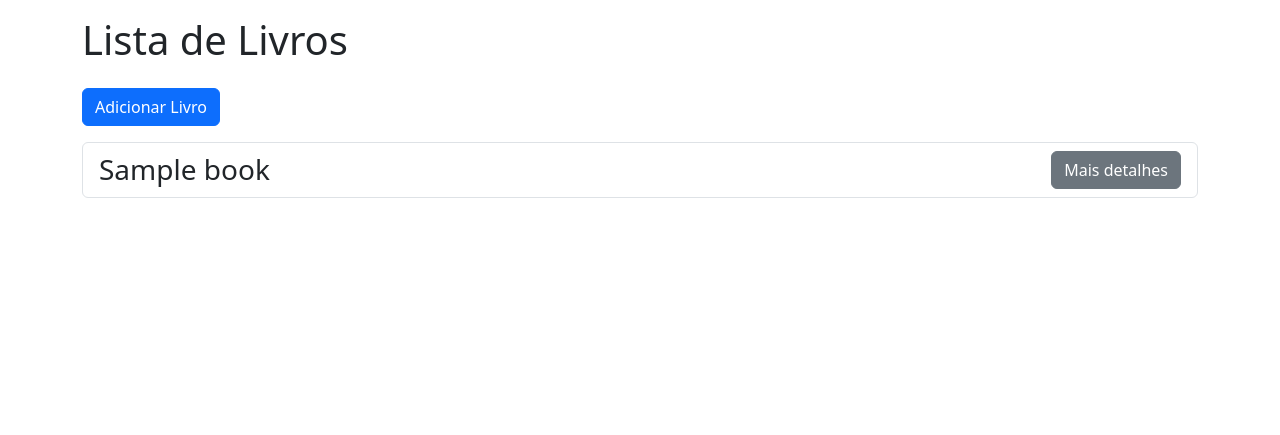
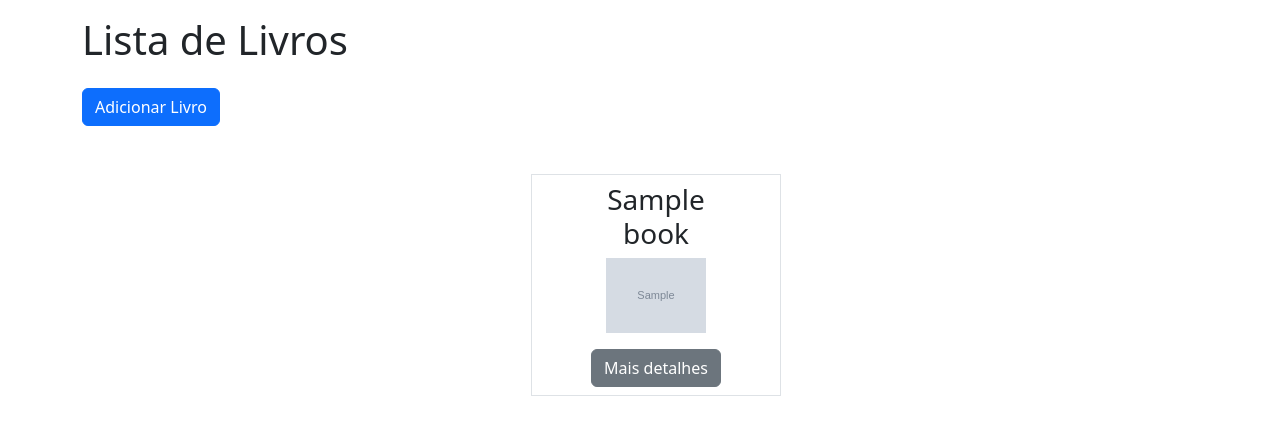
Before and after one commit to OlraCode/Books, a Symfony app: template templates/book/index.html.twig in a window 1280 px wide. Shown: the part 68-503 px from the top of the page. Run offline with Twig, Linux system fonts and the light colour scheme; the template is opened without the code that fills it: most values are stand-ins (such as "Sample title", 1, 10 or a date in 2020); grey boxes marked "Sample" are stand-in pictures; style sheets or scripts are compiled from the project's sources; some libraries are stand-ins or nearby versions.

Commit message:
add cover upload functionality

```diff
--- a/config/services.yaml
+++ b/config/services.yaml
@@ -4,6 +4,11 @@
 # Put parameters here that don't need to change on each machine where the app is deployed
 # https://symfony.com/doc/current/best_practices.html#use-parameters-for-application-configuration
 parameters:
+    app.cover_image_directory: '%kernel.project_dir%/public/upload/coverImages'
+
+when@test:
+    parameters:
+        app.cover_image_directory: '%kernel.project_dir%/tests/Controller/uploadTest'
 
 services:
     # default configuration for services in *this* file
--- a/src/Form/BookType.php
+++ b/src/Form/BookType.php
@@ -4,6 +4,7 @@ namespace App\Form;
 
 use App\Entity\Book;
 use Symfony\Component\Form\AbstractType;
+use Symfony\Component\Form\Extension\Core\Type\FileType;
 use Symfony\Component\Form\FormBuilderInterface;
 use Symfony\Component\OptionsResolver\OptionsResolver;
 
@@ -13,6 +14,10 @@ class BookType extends AbstractType
     {
         $builder
             ->add('title')
+            ->add('cover', FileType::class, [
+                'required' => false,
+                'mapped' => false
+            ])
         ;
     }
 
--- a/templates/book/index.html.twig
+++ b/templates/book/index.html.twig
@@ -6,13 +6,18 @@
 
 <a href="{{ path('app_book_new') }}" class="btn btn-primary my-3">Adicionar Livro</a>
 
-<ul class="list-group">
-    {% for book in books %}
-        <li class="list-group-item d-flex justify-content-between align-items-center">
-            <h3 class="m-0">{{ book.title }}</h3>
-            <a href="{{ path('app_book_show', {id: book.id}) }}" class="btn btn-secondary">Mais detalhes</a>
-        </li>
-    {% endfor %}
-</ul>
+<div class="mt-3 d-flex">
+    <ul class="d-flex justify-content-around flex-wrap" style="width: 100%">
+        {% for book in books %}
+            <li class="d-flex justify-content-between align-items-center border p-2 m-3" style="width: 250px">
+                <div class="d-flex flex-column align-items-center mx-5">
+                    <h3 class="mb-2 text-center">{{ book.title }}</h3>
+                    <img src="{{ asset('upload/coverImages/' ~ book.coverPath) }}" alt="Capa" style="max-width: 100px">
+                    <a href="{{ path('app_book_show', {id: book.id}) }}" class="btn btn-secondary mt-3">Mais detalhes</a>
+                </div>
+            </li>
+        {% endfor %}
+    </ul>
+</div>
 
 {% endblock %}
--- a/templates/book/show.html.twig
+++ b/templates/book/show.html.twig
@@ -4,7 +4,9 @@
 
 {% block body %}
 
-    <div class="d-flex">
+    <img src="{{ asset('upload/coverImages/' ~ book.coverPath) }}" alt="Capa" style="max-width: 400px">
+
+    <div class="d-flex mt-3">
         <a href="{{ path('app_book_edit', {'id': book.id}) }}" class="btn btn-warning me-2">Editar</a>
         {{ include('book/_delete_form.html.twig') }}
         <a href="{{ path('app_book_index') }}" class="btn btn-secondary mx-2">Voltar</a>
```
Also changed, not shown: migrations/Version20250107222459.php (added, +31 -0 lines), src/Controller/BookController.php (+18 -2 lines), src/Entity/Book.php (+15 -0 lines), tests/Controller/BookControllerTest.php (+26 -0 lines), public/upload/coverImages/5-677dc91c1dc1c.jpg (added), public/upload/coverImages/81EE1CAUoEL-AC-UF1000-1000-QL80-677dc3652bb8a.jpg (added), public/upload/coverImages/e-677dc3521c54c.jpg (added), public/upload/coverImages/foto-677dc182d05d3.jpg (added), public/upload/coverImages/teste-677dc212eaa09.jpg (added), public/upload/coverImages/v-677dc35cde31a.jpg (added), tests/Controller/teste.jpg (added), 1 other file.
